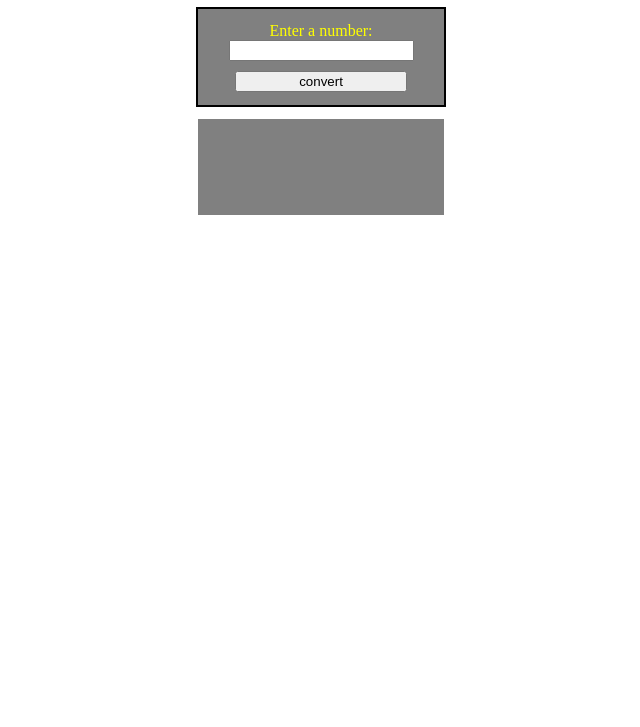
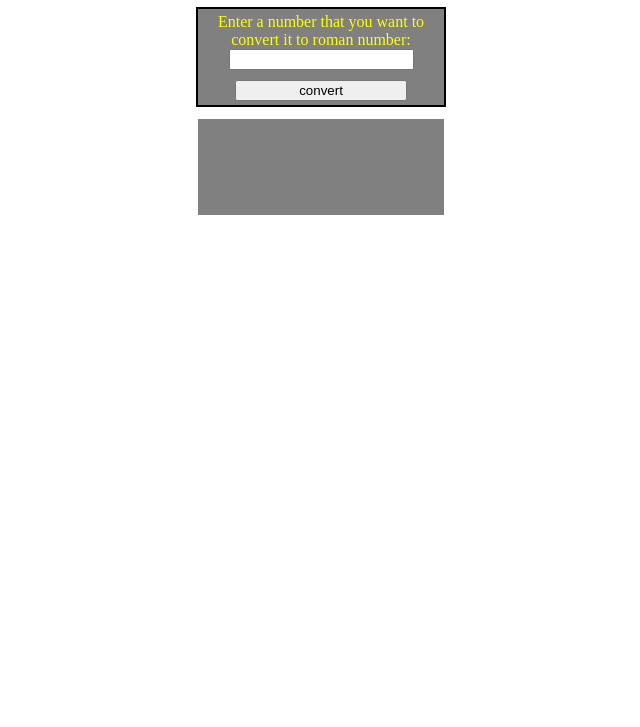
Before and after one commit to Tuugii0526/roman-number-converter, a plain HTML site: page index.html in a window 1280 px wide. Shown: the part 73-800 px from the top of the page, without its empty margins (319-959 px from the left). Drawn offline with Linux system fonts and the light colour scheme.

Commit message:
second commit

```diff
--- a/index.html
+++ b/index.html
@@ -10,7 +10,7 @@
     <div class="container">
       <div class="inputContainer">
         <label for="number">
-          Enter a number:
+          Enter a number that you want to convert it to roman number:
           <input type="number " id="number" />
         </label>
         <button type="button" id="convert-btn">convert</button>
```
